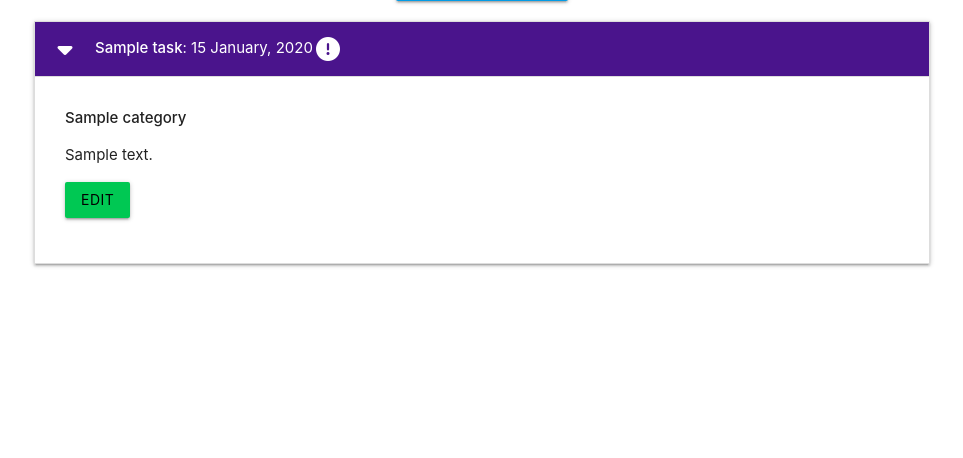
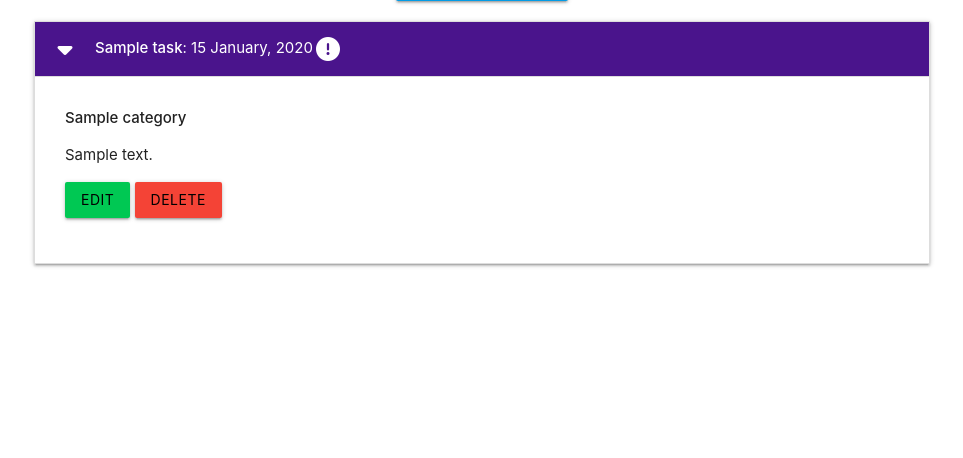
Before and after one commit to Bryaro/Task, a Flask app: page / in a window 1280 px wide, after a click that opens the changed part. Shown: the part 212-670 px from the top of the page, without its empty margins (158-1121 px from the left). Run offline with Flask 3, Linux system fonts and the light colour scheme; tables that the repository leaves empty hold one stand-in row (values such as "Sample post").

Commit message:
Deleting Tasks

```diff
--- a/taskmanager/routes.py
+++ b/taskmanager/routes.py
@@ -35,12 +35,20 @@ def edit_category(category_id):
     return render_template("edit_category.html", category=category)
 
 
-@app.route("/delete_category<int:category_id>")
+@app.route("/delete_category/<int:category_id>")
 def delete_category(category_id):
     category = Category.query.get_or_404(category_id)
     db.session.delete(category)
     db.session.commit()
     return redirect(url_for("categories"))
+
+
+@app.route("/delete_task/<int:task_id>")
+def delete_task(task_id):
+    task = Task.query.get_or_404(task_id)
+    db.session.delete(task)
+    db.session.commit()
+    return redirect(url_for("home"))
 
 
 @app.route("/add_task", methods=["GET", "POST"])
--- a/taskmanager/templates/tasks.html
+++ b/taskmanager/templates/tasks.html
@@ -26,6 +26,7 @@
             <p>{{ task.task_description }}</p>
             <p>
                 <a href="{{ url_for('edit_task', task_id=task.id) }}" class="btn green accent-4 black-text">Edit</a>
+                <a href="{{ url_for('delete_task', task_id=task.id) }}" class="btn red black-text">Delete</a>
             </p>
         </div>
     </li>
```
Also changed, not shown: README.md.
